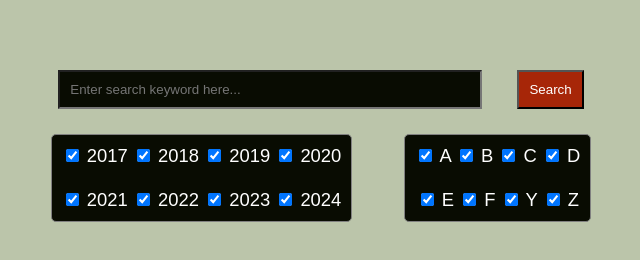
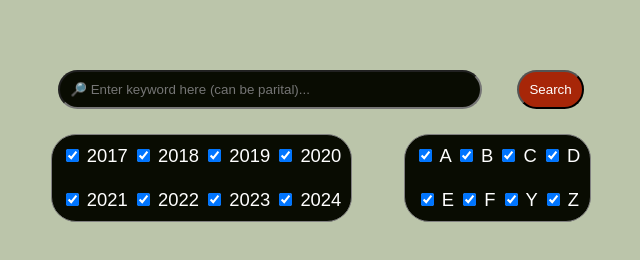
Before and after one commit to AnthonyJMillspaugh/math-modeling-database, a plain HTML site: page math-modeling-papers-website/website.html in a window 1280 px wide. Shown: the part 316-576 px from the top of the page, without its empty margins (319-959 px from the left). Drawn offline with Linux system fonts and the light colour scheme; no server answers.

Commit message:
Add rounded corners and update search box text

```diff
--- a/math-modeling-papers-website/website-style.css
+++ b/math-modeling-papers-website/website-style.css
@@ -35,16 +35,13 @@ div[id="searchDiv"] {
     text-align: center;
 }
 
-button {
-    margin-left: 10%;
-}
-
 input#search {
     background-color: var(--secondary-color);
     padding: 10px;
     margin: 15px;
     width: 400px;
     color: white;
+    border-radius: 25px;
 }
 
 button {
@@ -52,6 +49,7 @@ button {
     padding: 10px;
     margin: 15px;
     color: white;
+    border-radius: 25px;
 }
 
 div[id="yearBox"], div[id="problemBox"] {
@@ -61,7 +59,7 @@ div[id="yearBox"], div[id="problemBox"] {
     padding: 10px;
 
     border: 1px solid gray;
-    border-radius: 5px;
+    border-radius: 25px;
     background-color: var(--secondary-color);
 }
 
--- a/math-modeling-papers-website/website.html
+++ b/math-modeling-papers-website/website.html
@@ -12,7 +12,7 @@
   <h1 class="center">COMAP Compass</h1>
 
   <div id="searchDiv" class="center">
-    <input type="text" id="search" name="search" list="keywords" placeholder="Enter search keyword here...">
+    <input type="text" id="search" name="search" list="keywords" placeholder="🔎 Enter keyword here (can be parital)...">
     <datalist id="keywords"></datalist>
     <button type="submit" id="submit" onclick="search_keywords()">Search</button>
   </div>
```
